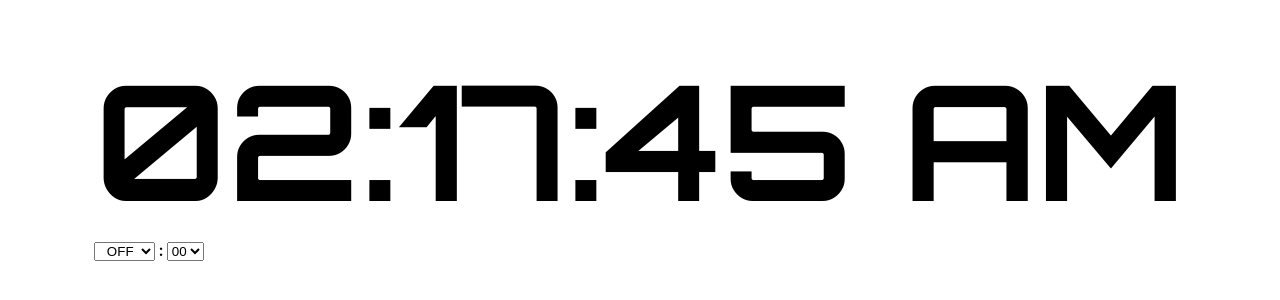
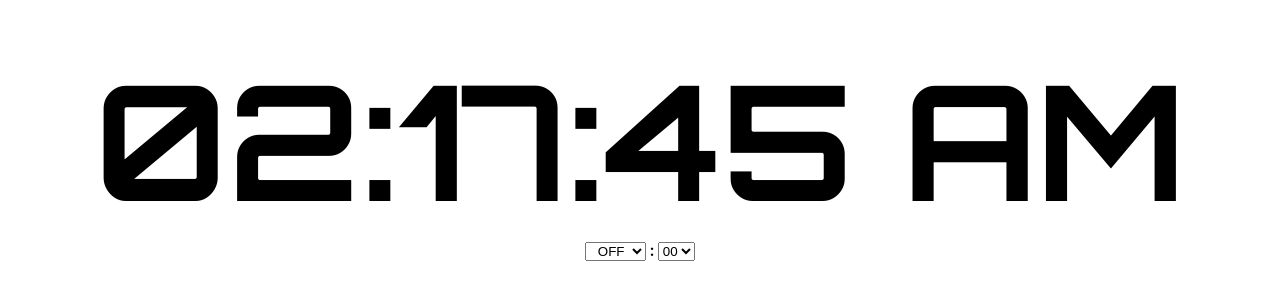
Before and after one commit to CoreyHutcheson/alarm-clock, a React (Create React App) app: page / in a window 1280 px wide. Shown: the part 250-550 px from the top of the page. Built offline with nearby package versions, Linux system fonts and the light colour scheme.

Commit message:
Centers Alarm component contents

```diff
--- a/src/components/alarm-options/AlarmOptions.jsx
+++ b/src/components/alarm-options/AlarmOptions.jsx
@@ -32,7 +32,7 @@ export const AlarmOptions = ({ handleHourChange, handleMinuteChange }) => {
   }
 
   return (
-    <>
+    <div>
       <select name="hour" onChange={handleHourChange}>
         <option value="OFF">&nbsp;&nbsp;OFF</option>
         {hourOptions.map(val => (
@@ -47,7 +47,7 @@ export const AlarmOptions = ({ handleHourChange, handleMinuteChange }) => {
           <Option key={val} val={val} text={val < 10 ? "0" + val : val} />
         ))}
       </select>
-    </>
+    </div>
   );
 };
 
--- a/src/components/alarm/Alarm.jsx
+++ b/src/components/alarm/Alarm.jsx
@@ -49,7 +49,7 @@ export const Alarm = () => {
   }, [alarmHours, alarmMinutes]);
 
   return (
-    <div>
+    <div className={styles.alarm}>
       <Clock time={currentTime} />
       <AlarmOptions
         handleHourChange={e => setAlarmHours(e.target.value)}
--- a/src/components/alarm/style.module.scss
+++ b/src/components/alarm/style.module.scss
@@ -0,0 +1,6 @@
+.alarm {
+  display: flex;
+  flex-direction: column;
+  align-items: center;
+  justify-content: center;
+}
```
